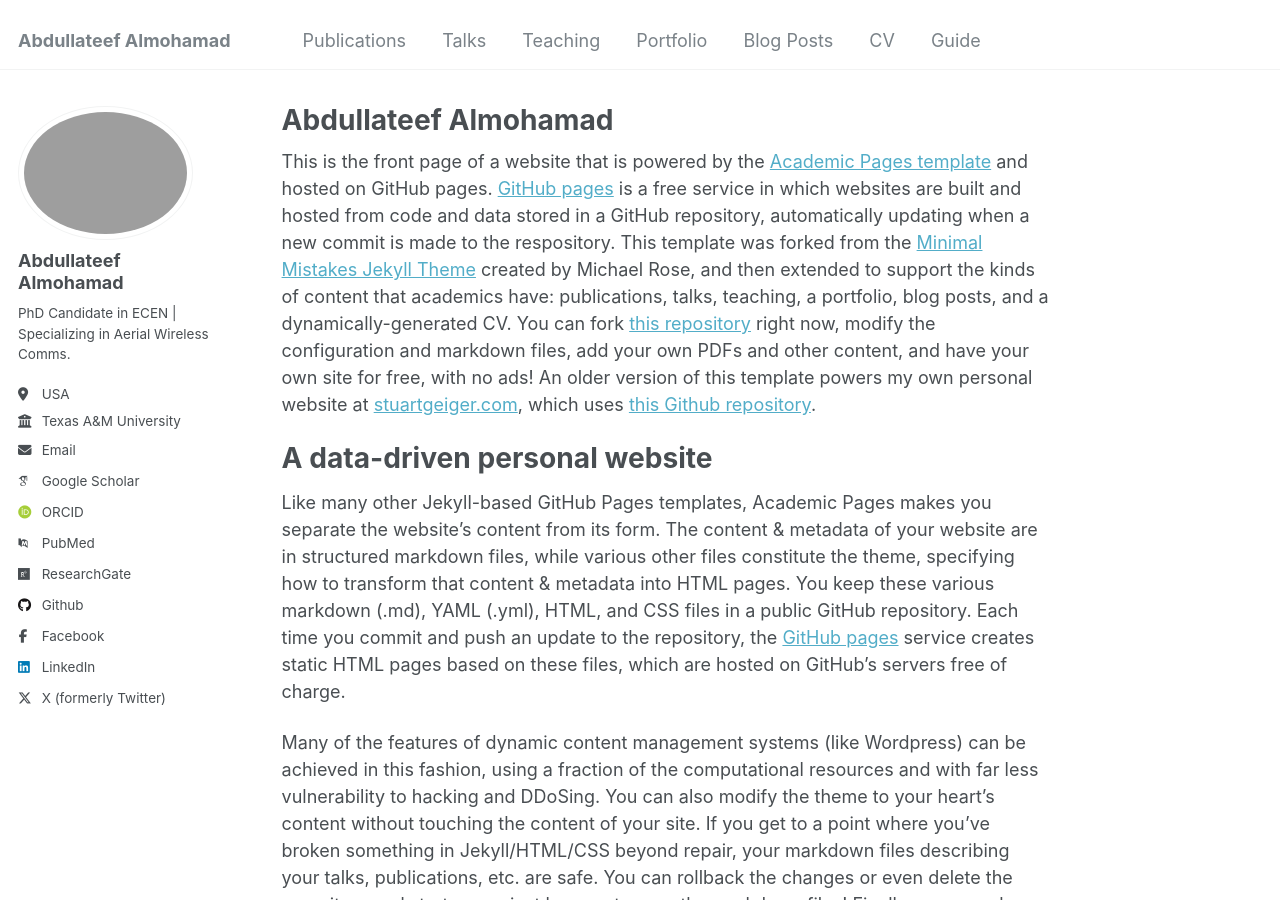
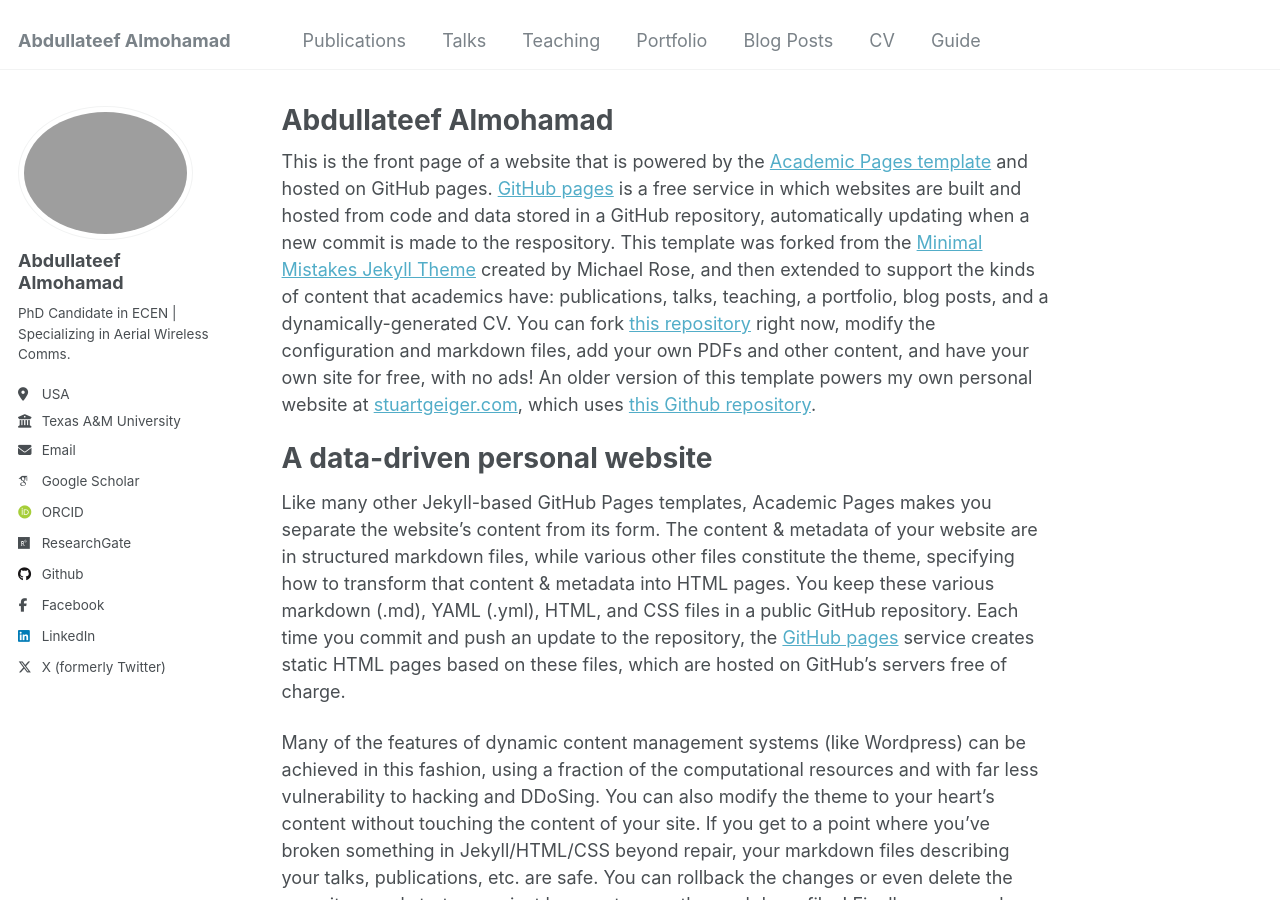
Before and after one commit to AbdullateefAlmohamad/AbdullateefAlmohamad, a Jekyll site: the page built from _pages/about.md, in a window 1280 px wide and 900 px high. Built offline with Jekyll 4.4.1, drawn with Linux system fonts in a browser that asks for light colours; some web fonts are replaced.

Commit message:
Update _config.yml

```diff
--- a/_config.yml
+++ b/_config.yml
@@ -37,7 +37,7 @@ author:
   impactstory      : # URL
   orcid            : "https://orcid.org/my-orcid?orcid=0000-0003-0417-3163"
   semantic         : # URL
-  pubmed           : "https://www.ncbi.nlm.nih.gov/pubmed/?term=john+snow"
+  pubmed           : # "https://www.ncbi.nlm.nih.gov/pubmed/?term=john+snow"
   researchgate     : "https://www.researchgate.net/profile/Abdullateef-Almohamad"
 
   # Repositories and software development
@@ -85,7 +85,7 @@ publication_category:
 
 # Site Settings
 teaser                   :  # filename of teaser fallback teaser image placed in /images/, .e.g. "500x300.png"
-breadcrumbs              : true # true, false (default)
+breadcrumbs              : false # true, false (default)
 words_per_minute         : 160
 future                   : true
 read_more                : "disabled" # if enabled, adds "Read more" links to excerpts
```
